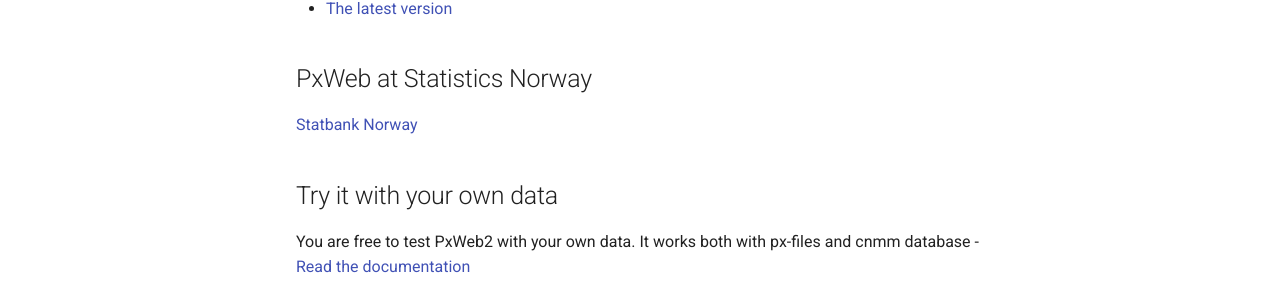
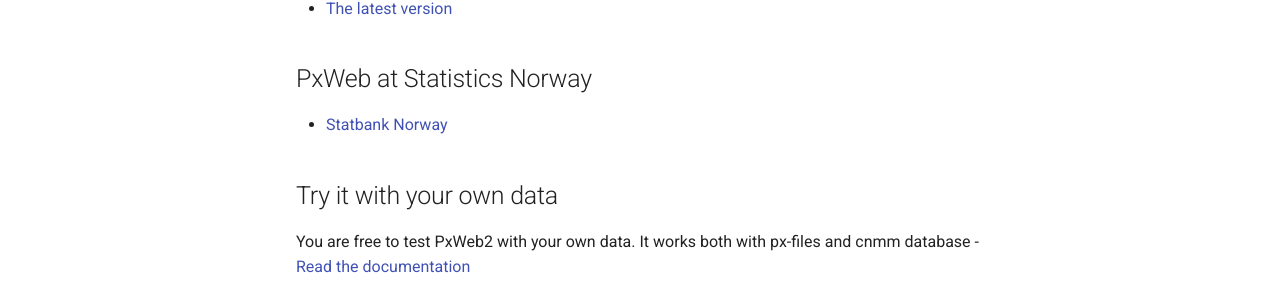
Before and after one commit to PxTools/pxtools.github.io, an MkDocs documentation site: the page built from docs/PxWeb2/project/demo.md, in a window 1280 px wide. Shown: the part 318-626 px from the top of the page. Built offline with MkDocs 1.6.1 and Material for MkDocs 9.7.7, drawn with Linux system fonts in a browser that asks for light colours; comment, search, counter and statistics services are not loaded.

```diff
--- a/docs/PxWeb2/project/demo.md
+++ b/docs/PxWeb2/project/demo.md
@@ -4,7 +4,7 @@
 - [The latest version](https://pxweb2.pages.dev/en/)
 
 ## PxWeb at Statistics Norway
-[Statbank Norway](https://www.ssb.no/statbank/)
+- [Statbank Norway](https://www.ssb.no/statbank/)
 
 ## Try it with your own data
 You are free to test PxWeb2 with your own data. It works both with px-files and cnmm database
```
